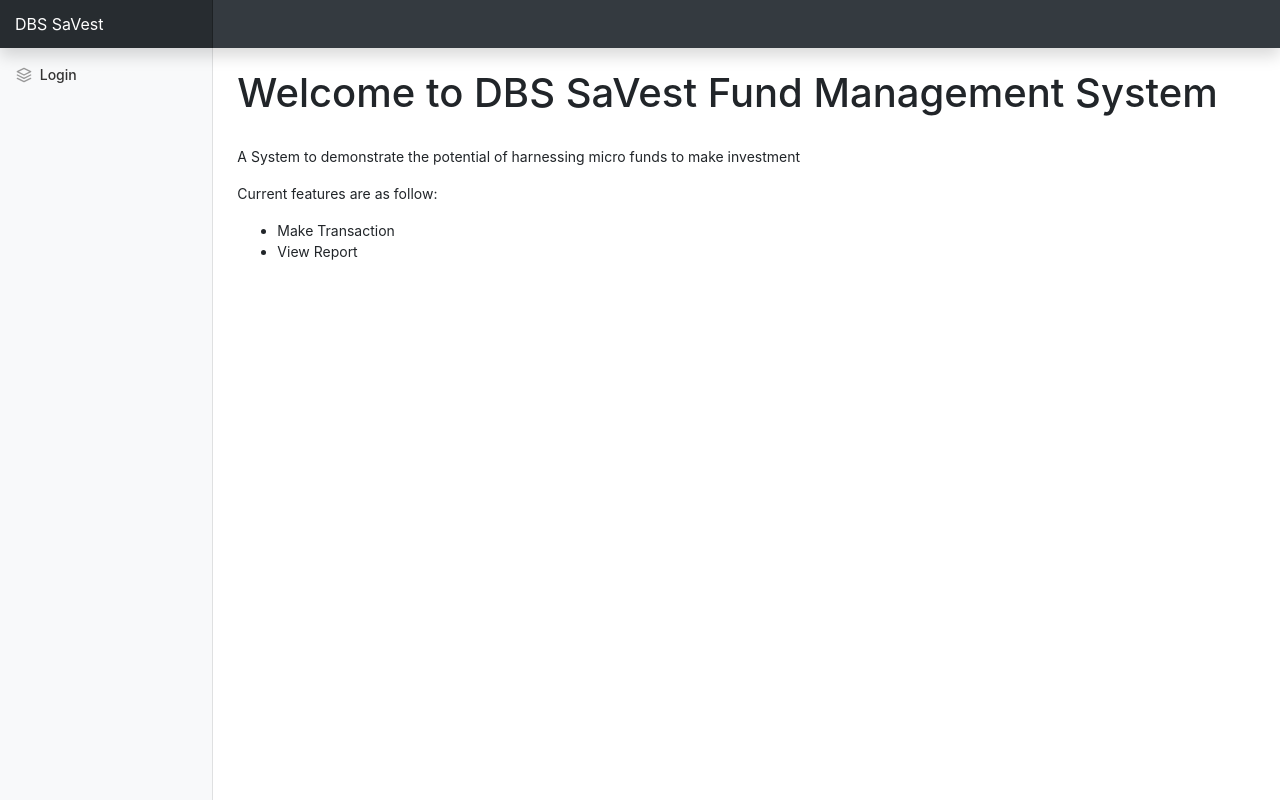
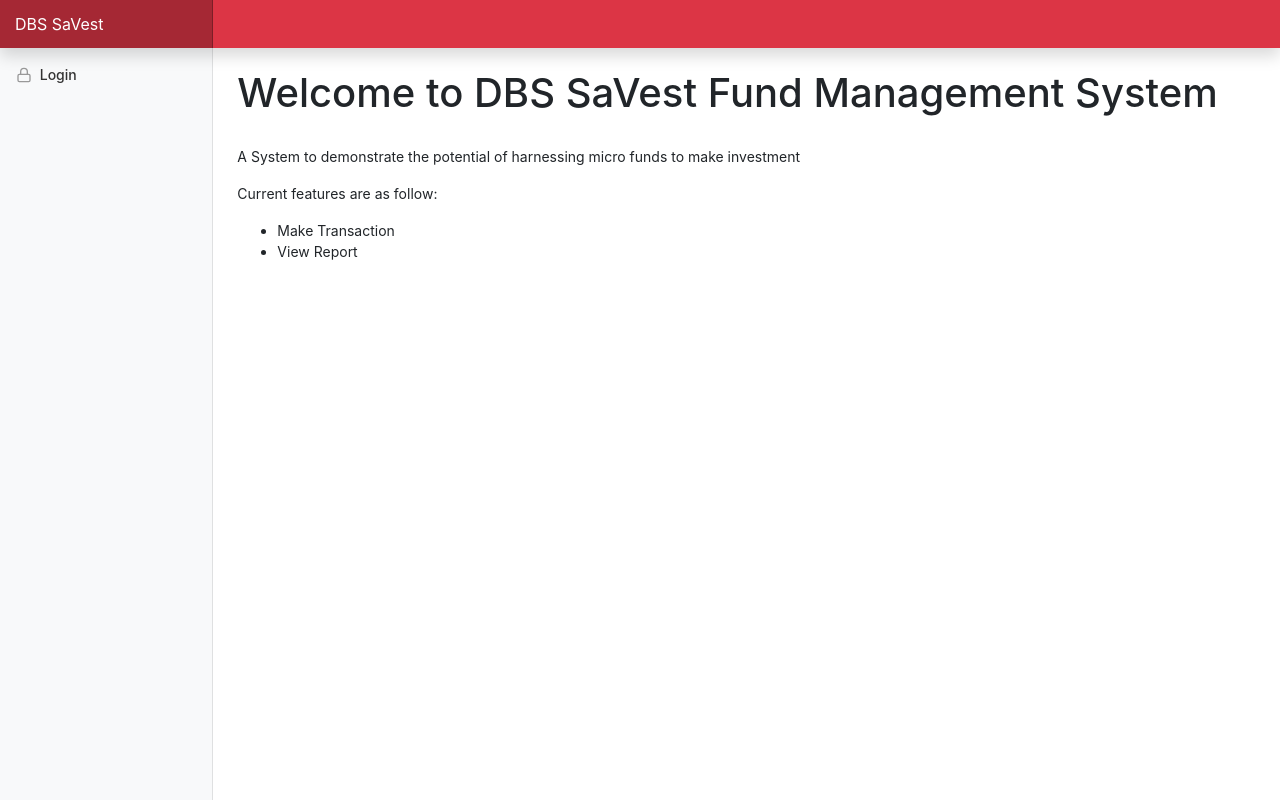
Before and after one commit to antonizhu/fundmanager, a Django app: page / in a window 1280 px wide. Run offline with Django 3.2, Linux system fonts and the light colour scheme; some libraries are stand-ins or nearby versions.

Commit message:
DBS Look and Feel

```diff
--- a/nusFinTech/templates/base.html
+++ b/nusFinTech/templates/base.html
@@ -12,7 +12,6 @@
   <meta name="generator" content="Jekyll v3.8.5">
   <title>DBS SaVest Fund Management System</title>
 
-  <link rel="canonical" href="https://getbootstrap.com/docs/4.3/examples/dashboard/">
 
   <!-- Bootstrap core CSS -->
   <link rel="stylesheet" href="https://stackpath.bootstrapcdn.com/bootstrap/4.3.1/css/bootstrap.min.css"
@@ -67,12 +66,12 @@
 </head>
 
 <body>
-  <nav class="navbar navbar-dark fixed-top bg-dark flex-md-nowrap p-0 shadow">
+  <nav class="navbar navbar-dark fixed-top bg-danger flex-md-nowrap p-0 shadow">
     <a class="navbar-brand col-sm-3 col-md-2 mr-0" href="{% url 'index'%}">DBS SaVest</a>
     <ul class="navbar-nav px-3">
       <li class="nav-item text-nowrap">
         {% if user.is_authenticated %}
-        <a class="nav-link" href="{% url 'user_logout' %}">Sign out</a>
+        <a class="nav-link text-white" href="{% url 'user_logout' %}">Sign out</a>
         {% endif %}
       </li>
     </ul>
@@ -149,10 +148,9 @@
                   <a class="nav-link" href="{% url 'user_login' %}">
                     <svg xmlns="http://www.w3.org/2000/svg" width="24" height="24" viewBox="0 0 24 24" fill="none"
                       stroke="currentColor" stroke-width="2" stroke-linecap="round" stroke-linejoin="round"
-                      class="feather feather-layers">
-                      <polygon points="12 2 2 7 12 12 22 7 12 2"></polygon>
-                      <polyline points="2 17 12 22 22 17"></polyline>
-                      <polyline points="2 12 12 17 22 12"></polyline>
+                      class="feather feather-lock">
+                      <rect x="3" y="11" width="18" height="11" rx="2" ry="2"></rect>
+                      <path d="M7 11V7a5 5 0 0 1 10 0v4"></path>
                     </svg>
                     Login
                   </a>
```
